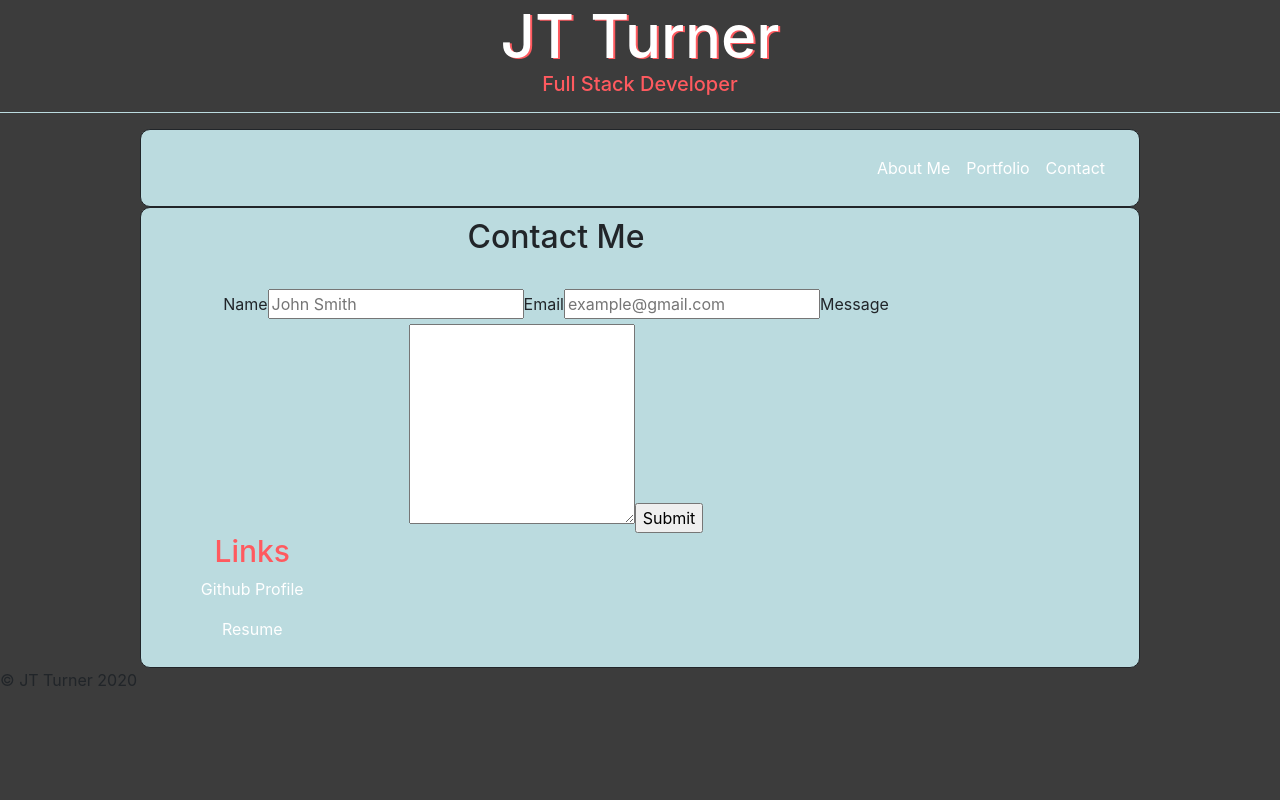
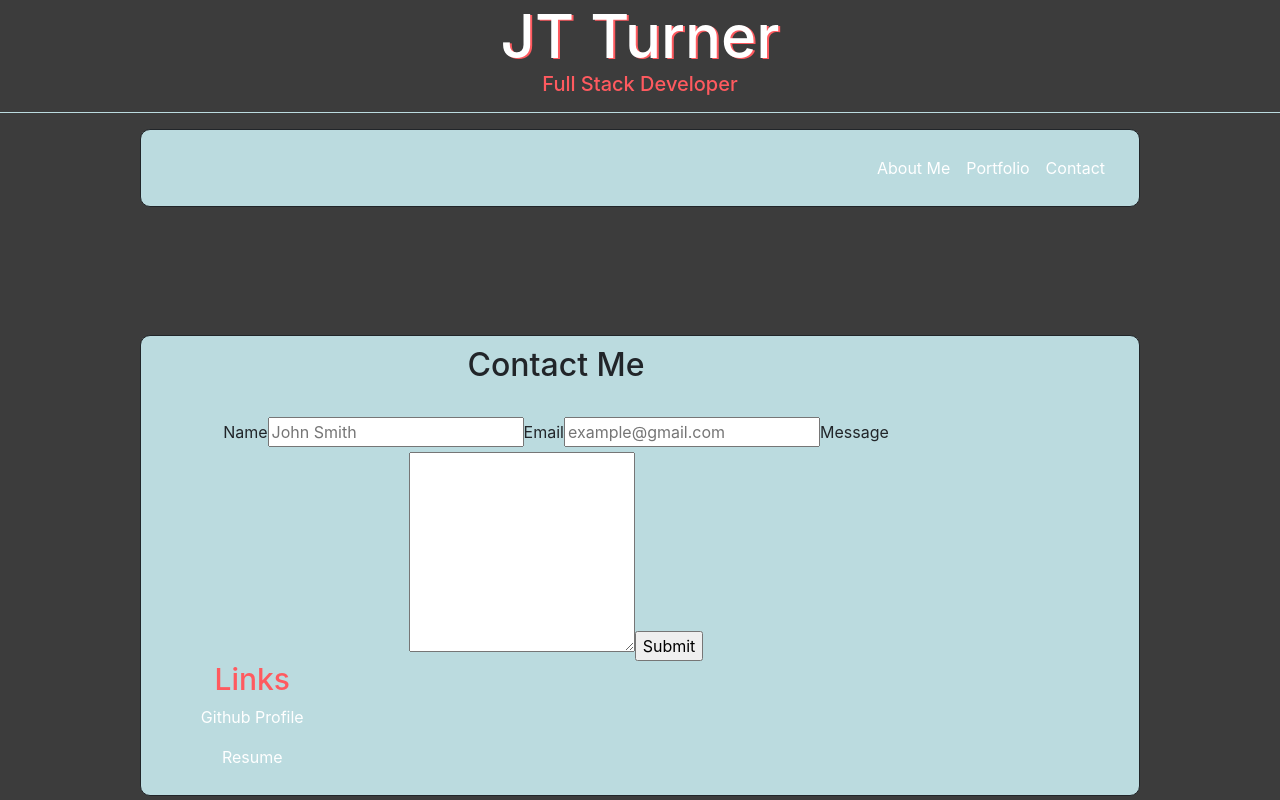
Before and after one commit to javierturner/reactportfolio, a React (Create React App) app: page /contact in a window 1280 px wide. Shown: the top 800 px of the page. Built offline with nearby package versions, Linux system fonts and the light colour scheme.

Commit message:
footer css

```diff
--- a/src/components/Footer/Footer.css
+++ b/src/components/Footer/Footer.css
@@ -0,0 +1,13 @@
+.footer {
+    background-color: #BBDBDF;
+    color: #ffffff;
+    position: absolute;
+    margin-bottom: 0;
+    margin-top: 10%;
+    width: 100%;
+    border-top: 4px solid #FF5A5F;
+    height: 70px;
+    font-size: 12px;
+    padding: 25px;
+    text-align: center;
+}
--- a/src/components/Footer/Footer.js
+++ b/src/components/Footer/Footer.js
@@ -1,4 +1,5 @@
 import React from "react";
+import "./Footer.css";
 
 function Footer() {
     return (
--- a/src/index.css
+++ b/src/index.css
@@ -65,4 +65,5 @@ a:hover {
   border: solid 1px;
   border-radius: 10px;
   padding: 10px;
+  margin-bottom: 10%;
 }
```
Also changed, not shown: 1 other file (tests, documents, lock files or other folders).
